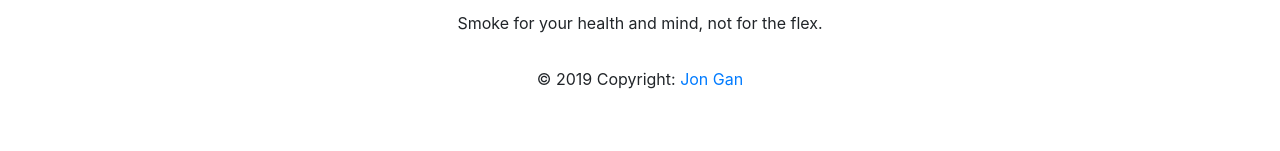
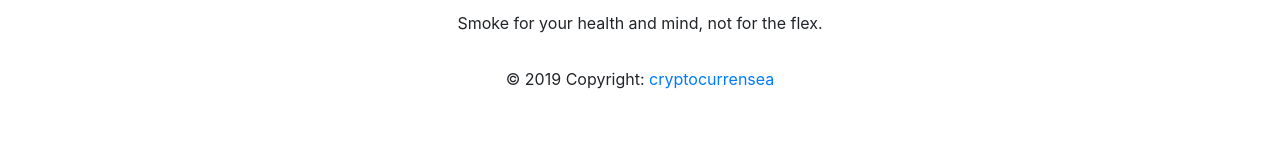
Before and after one commit to jongan69/react-template, a React (Create React App) app: page /Contact in a window 1280 px wide. Shown: the part 149-300 px from the top of the page. Built offline with nearby package versions, Linux system fonts and the light colour scheme.

Commit message:
Fixing minor changes

```diff
--- a/src/components/Footer.js
+++ b/src/components/Footer.js
@@ -37,7 +37,7 @@ class Footer extends Component {
       </MDBContainer>
       <div className="footer-copyright text-center py-3">
         <MDBContainer fluid>
-          &copy; {new Date().getFullYear()} Copyright: <a href="http://jongan.com"> Jon Gan </a>
+          &copy; {new Date().getFullYear()} Copyright: <a href="http://cryptocurrensea.io"> cryptocurrensea </a>
         </MDBContainer>
       </div>
     </MDBFooter>
```
